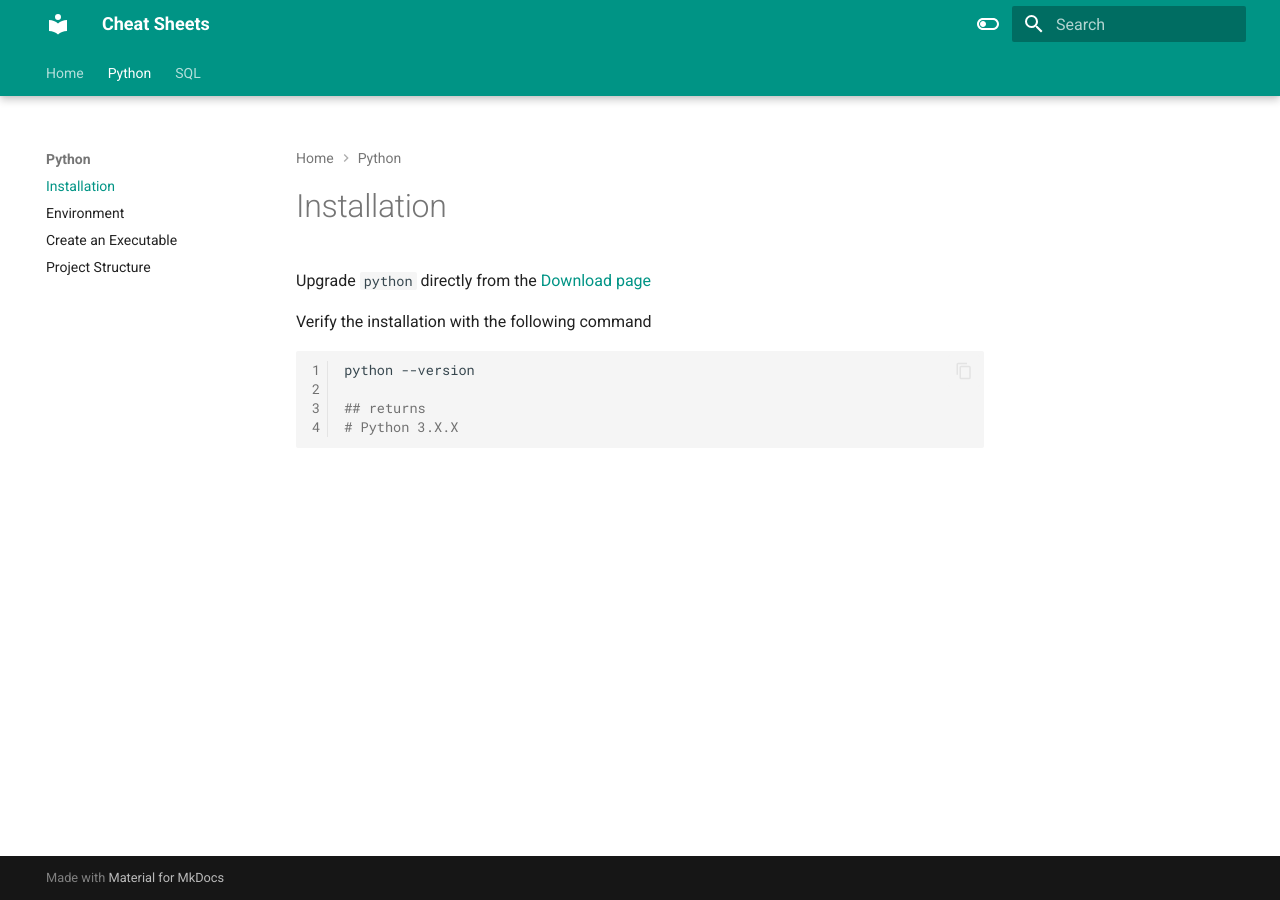
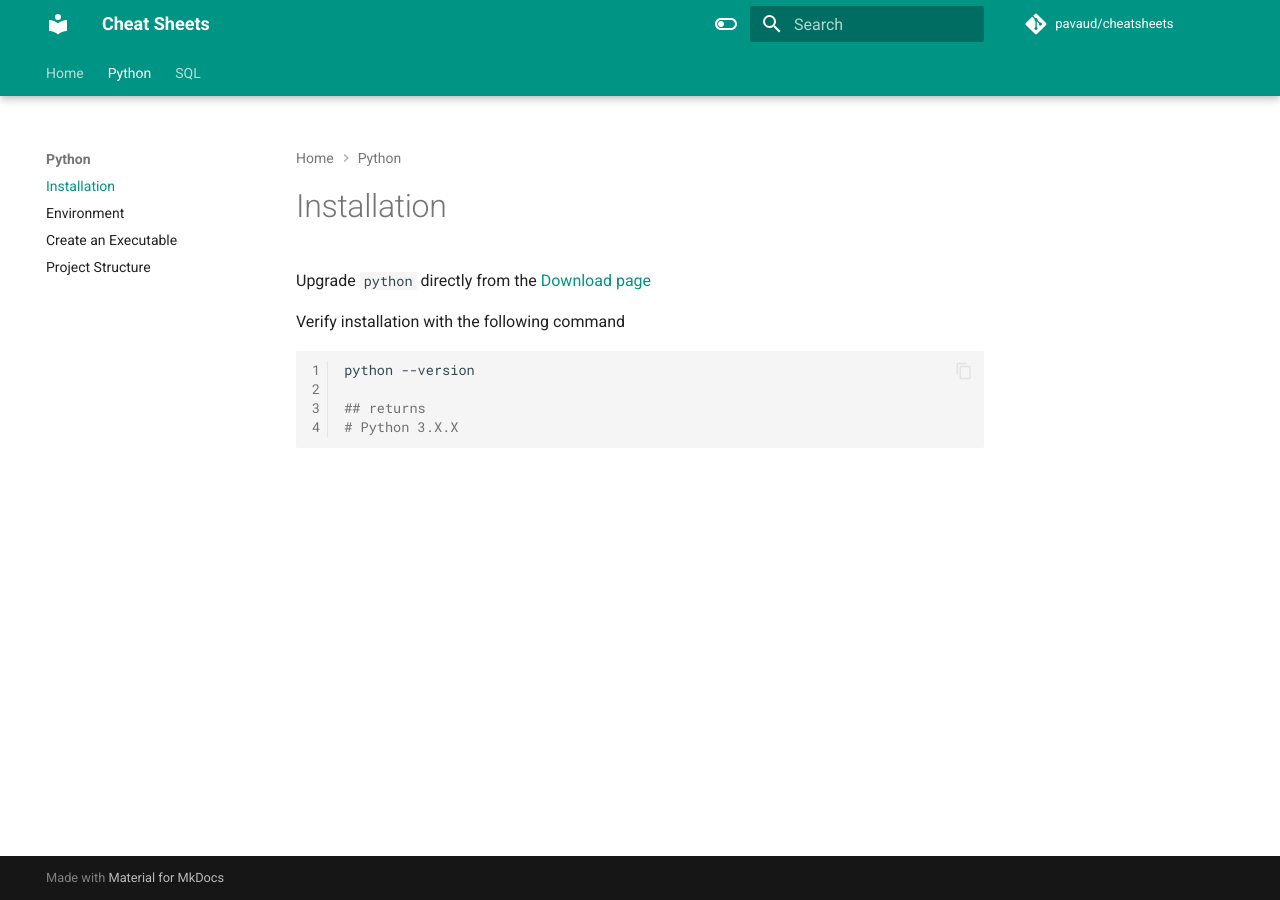
Before and after one commit to pavaud/cheatsheets, an MkDocs documentation site: the page built from docs/python/installation.md, in a window 1280 px wide. Built offline with MkDocs 1.6.1 and Material for MkDocs 9.7.7, drawn with Linux system fonts in a browser that asks for light colours; comment, search, counter and statistics services are not loaded.

Commit message:
docs: add github link
- add codeowners
- typo in installation.md

````diff
--- a/docs/python/installation.md
+++ b/docs/python/installation.md
@@ -2,7 +2,7 @@
 
 Upgrade `python` directly from the [Download page](https://www.python.org/downloads/)
 
-Verify the installation with the following command
+Verify installation with the following command
 
 ```bash
 python --version
--- a/mkdocs.yml
+++ b/mkdocs.yml
@@ -6,7 +6,7 @@ theme:
     - navigation.tabs
     - navigation.tabs.sticky
     # - navigation.sections
-    - navigation.expand
+    # - navigation.expand
     - navigation.path
     # - toc.integrate
     - toc.follow
@@ -33,6 +33,9 @@ theme:
   icon:
     admonition:
       note: octicons/tag-16
+# Repository
+repo_name: pavaud/cheatsheets
+repo_url: https://github.com/pavaud/cheatsheets
 
 # Extensions
 markdown_extensions:
````
Also changed, not shown: 1 other file.
